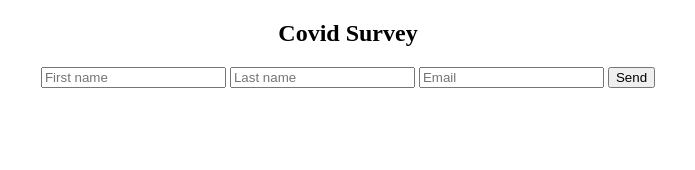
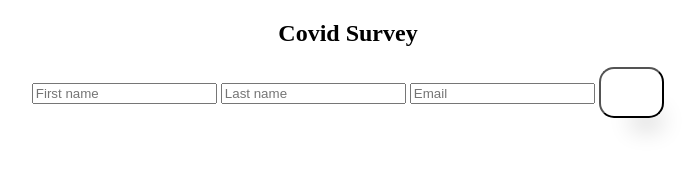
Before and after one commit to hazertrouble/covid_survey, a plain HTML site: page index.html in a window 1280 px wide. Shown: the whole page, without its empty margins (292-987 px from the left). Drawn offline with Linux system fonts and the light colour scheme.

Commit message:
styles.css and blue button added

```diff
--- a/index.html
+++ b/index.html
@@ -4,6 +4,7 @@
   <meta charset="UTF-8">
   <meta http-equiv="X-UA-Compatible" content="IE=edge">
   <meta name="viewport" content="width=device-width, initial-scale=1.0">
+  <link rel="stylesheet" href="styles.css">
   <title>Covid Survey</title>
 </head>
 <body>
@@ -13,7 +14,7 @@
       <input name="first" type="text" placeholder="First name" required>
       <input name="last" type="text" placeholder="Last name" required>
       <input name="email" type="email" placeholder="Email" required>
-      <button type="submit">Send</button>
+      <button class="button-blue move-up" type="submit">Send</button>
     </form>
   </center>
 </body>
--- /dev/null
+++ b/styles.css
@@ -0,0 +1,53 @@
+.button-blue {
+  align-self: center;
+  background-color: var(--blue-color);
+  color: white;
+  background-image: none;
+  background-position: 0 90%;
+  background-repeat: repeat no-repeat;
+  background-size: 4px 3px;
+  border-radius: 15px;
+  box-shadow: rgba(0, 0, 0, .2) 15px 28px 25px -18px;
+  box-sizing: border-box;
+  cursor: pointer;
+  display: inline-block;
+  font-size: 1rem;
+  line-height: 23px;
+  outline: none;
+  padding: .75rem;
+  text-decoration: none;
+  transition: all 235ms ease-in-out;
+  user-select: none;
+  -webkit-user-select: none;
+  touch-action: manipulation;
+}
+
+.button-blue:hover {
+  box-shadow: rgba(0, 0, 0, .3) 2px 8px 8px -5px;
+  transform: translate3d(0, 4px, 0);
+  color: white;
+}
+
+.button-blue:focus {
+  box-shadow: rgba(0, 0, 0, .3) 2px 8px 4px -6px;
+}
+
+.move-up{
+  align-self: center;
+  color: white;
+  background-image: none;
+  background-position: 0 90%;
+  font-size: 1rem;
+  line-height: 23px;
+  outline: none;
+  padding: .75rem;
+  text-decoration: none;
+  transition: all 235ms ease-in-out;
+  user-select: none;
+  -webkit-user-select: none;
+  touch-action: manipulation;
+}
+
+.move-up:hover{
+  transform: translate3d(0, -8px, 0);
+}
```
